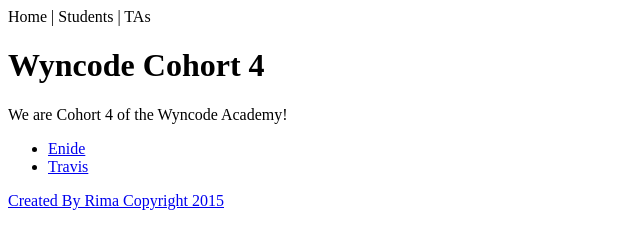
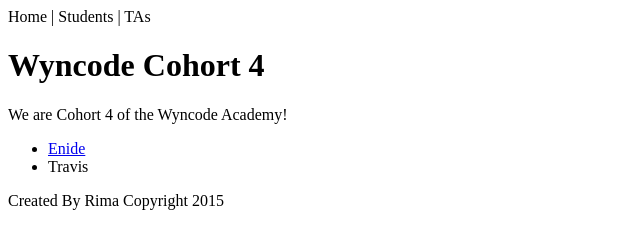
Before and after one commit to AlaaMuk/wyncodelab, a plain HTML site: page index.html in a window 1280 px wide. Shown: the whole page, without its empty margins (0-640 px from the left). Drawn offline with Linux system fonts and the light colour scheme.

Commit message:
Update index.html

```diff
--- a/index.html
+++ b/index.html
@@ -16,7 +16,7 @@ Home | Students | TAs
 <main>
   <p>We are Cohort 4 of the Wyncode Academy!</p>
 <ul>
-  <li><a href="https://github.com/enidedufresne">Enide
+  <li><a href="https://github.com/enidedufresne">Enide</a>
   <li>Travis
 </ul>
 </main>
```
